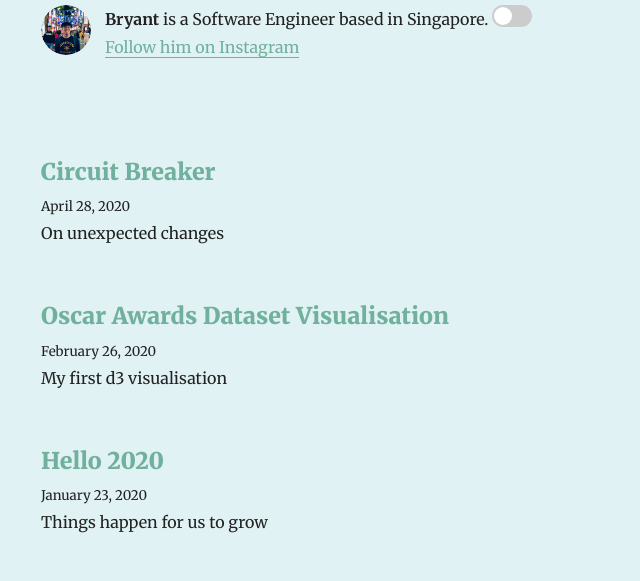
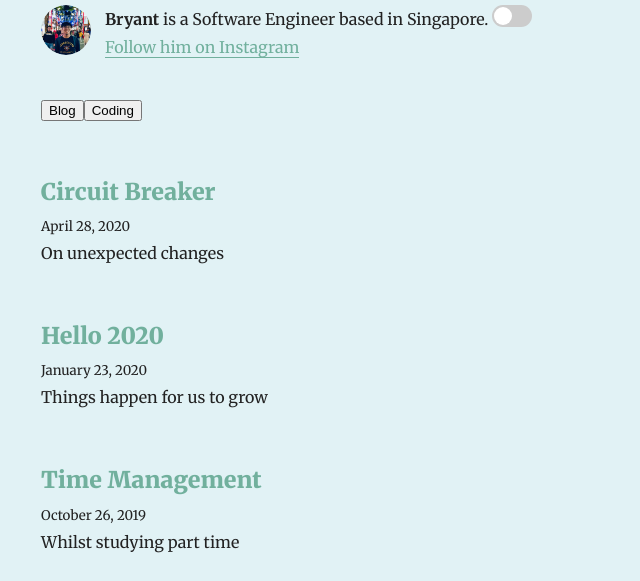
Before and after one commit to bryantkhoo/bryantkhoo.github.io, a Gatsby site: page / in a window 1280 px wide. Shown: the part 219-800 px from the top of the page, without its empty margins (284-924 px from the left). Built offline with nearby package versions, Linux system fonts and the light colour scheme; Gatsby itself is replaced by a stand-in of ours; some packages are replaced by stand-ins of ours.

Commit message:
adding category buttons and filtering

```diff
--- a/src/components/bio.js
+++ b/src/components/bio.js
@@ -39,7 +39,7 @@ const Bio = () => {
     <div
       style={{
         display: `flex`,
-        marginBottom: rhythm(2.5),
+        marginBottom: rhythm(0.2),
       }}
     >
       <Image
--- a/src/pages/index.js
+++ b/src/pages/index.js
@@ -7,6 +7,16 @@ import SEO from "../components/seo"
 import { rhythm } from "../utils/typography"
 
 class BlogIndex extends React.Component {
+  constructor(props) {
+    super(props);
+    this.state = {category: "blog"}
+  }
+
+  selectCategory(category){
+    this.setState({
+      category
+    });
+  }
   render() {
     const { data } = this.props
     const siteTitle = data.site.siteMetadata.title
@@ -16,8 +26,11 @@ class BlogIndex extends React.Component {
       <Layout location={this.props.location} title={siteTitle}>
         <SEO title="Bryant Khoo" />
         <Bio />
+        <button onClick={()=>this.selectCategory('blog')}>Blog</button>
+        <button onClick={()=>this.selectCategory('coding')}>Coding</button>
         {posts.map(({ node }) => {
           const title = node.frontmatter.title || node.fields.slug
+          if (node.frontmatter.tags.includes(this.state.category)){
             return (
               <div key={node.fields.slug}>
                 <h3
@@ -37,6 +50,7 @@ class BlogIndex extends React.Component {
                 />
               </div>
             )
+          }
         })}
       </Layout>
     )
```
Lines whose indentation alone changed are shown as unchanged.
